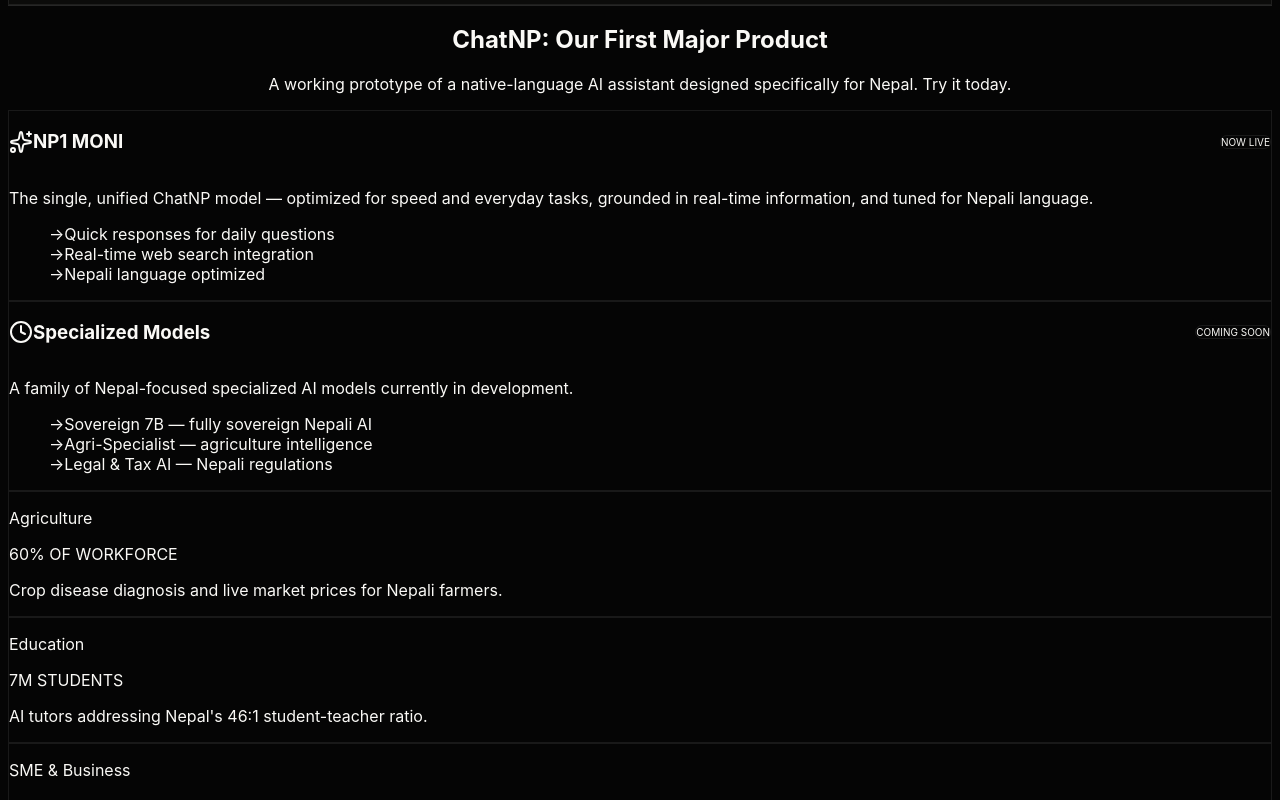
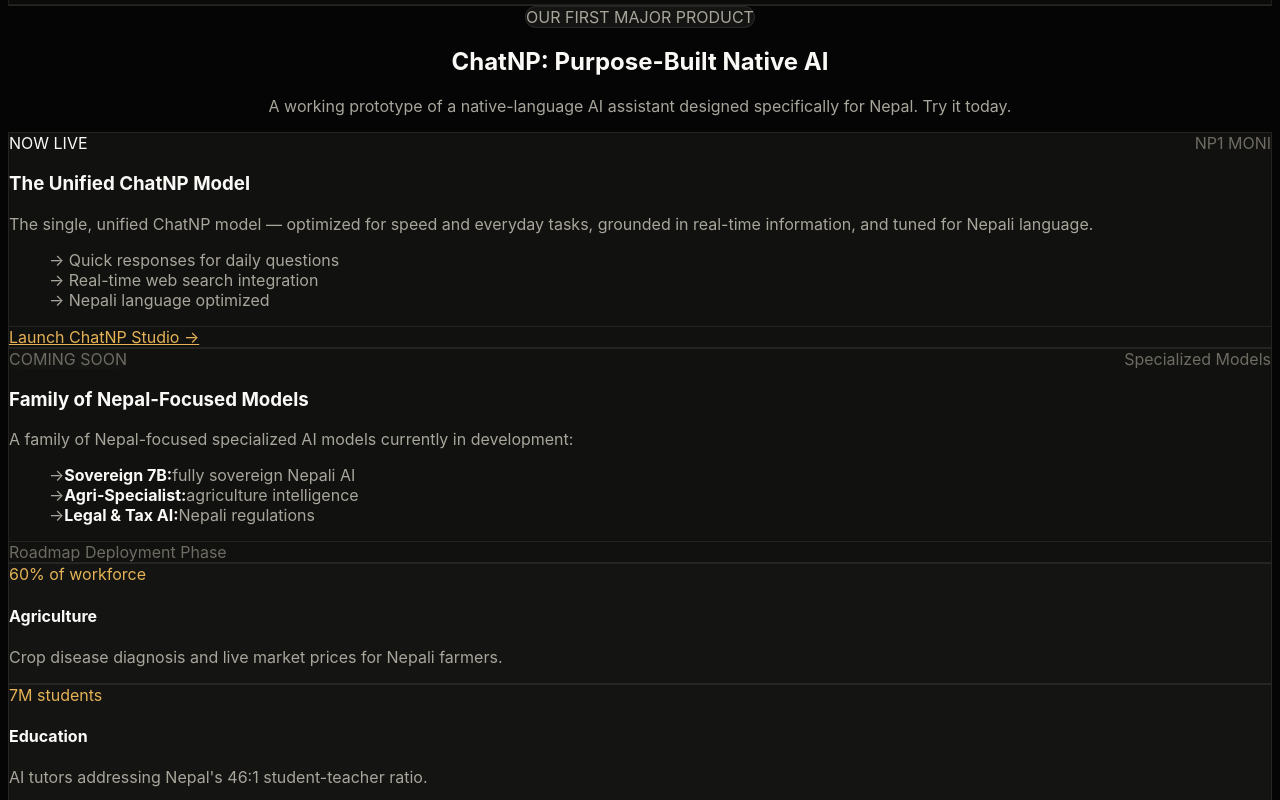
Before and after one commit to ganeshinunited-dot/Chatnepal, a Next.js app: page / in a window 1280 px wide. Shown: the part 3240-4040 px from the top of the page. Built offline with nearby package versions, Linux system fonts and the light colour scheme.

Commit message:
Update ChatNPProduct.tsx

```diff
--- a/components/ChatNPProduct.tsx
+++ b/components/ChatNPProduct.tsx
@@ -1,131 +1,104 @@
-"use client";
-import Link from 'next/link';
-import { motion } from "motion/react";
-import { Sparkles, MessageSquare, ArrowRight, Clock } from "lucide-react";
+import React from "react";
+import Link from "next/link";
 
-export function ChatNPProduct() {
+export const ChatNPProduct: React.FC = () => {
   return (
-    <section id="chatnp" className="mx-auto w-full max-w-7xl scroll-mt-32 px-4 sm:px-6">
-      <motion.div
-        initial={{ opacity: 0, y: 20 }}
-        whileInView={{ opacity: 1, y: 0 }}
-        viewport={{ once: true }}
-        transition={{ duration: 0.6 }}
-        className="text-center mb-12"
-      >
-        <h2 className="text-3xl md:text-4xl font-heading font-semibold text-white mb-4">ChatNP: Our First Major Product</h2>
-        <p className="text-zinc-400 text-lg max-w-2xl mx-auto">
+    <section id="chatnp" className="py-20 md:py-28">
+      <div className="max-w-6xl mx-auto px-4 sm:px-6 lg:px-8">
+        <div className="text-center max-w-2xl mx-auto mb-16">
+          <div className="inline-flex items-center px-3 py-1 rounded-full text-xs font-semibold uppercase tracking-wider bg-[var(--bg-surface)] border border-[var(--border-card)] text-[var(--text-secondary)] mb-4">
+            Our First Major Product
+          </div>
+          <h2 className="text-3xl sm:text-4xl font-bold tracking-tight text-[var(--text-primary)]">
+            ChatNP: Purpose-Built Native AI
+          </h2>
+          <p className="mt-4 text-base text-[var(--text-secondary)]">
             A working prototype of a native-language AI assistant designed specifically for Nepal. Try it today.
           </p>
-      </motion.div>
+        </div>
 
-      <div className="grid md:grid-cols-2 gap-8 mb-12">
-        {/* NP1 MONI — Currently Available */}
-        <motion.div
-          initial={{ opacity: 0, y: 20 }}
-          whileInView={{ opacity: 1, y: 0 }}
-          viewport={{ once: true }}
-          transition={{ duration: 0.6, delay: 0.1 }}
-          className="rounded-2xl border border-brand-blue/30 bg-white/5 p-8 backdrop-blur-sm transition-colors"
-        >
-          <div className="flex items-center gap-3 mb-4">
-            <Sparkles className="w-6 h-6 text-brand-blue-bright" />
-            <h3 className="text-xl font-semibold text-white">NP1 MONI</h3>
-            <span className="ml-auto inline-flex items-center gap-1.5 px-2.5 py-1 rounded-full bg-brand-blue/15 border border-brand-blue/30 text-[10px] font-semibold text-blue-300 uppercase tracking-wide">Now Live</span>
+        <div className="grid grid-cols-1 md:grid-cols-2 gap-8 mb-12">
+          {/* NP1 MONI Model Card */}
+          <div className="p-8 rounded-3xl card-contour border-2 border-[var(--border-subtle)] relative overflow-hidden">
+            <div className="flex items-center justify-between mb-6">
+              <span className="text-xs font-bold uppercase tracking-wider px-3 py-1 rounded-full bg-emerald-500/10 text-emerald-600 dark:text-emerald-400">
+                Now Live
+              </span>
+              <span className="text-xs font-mono text-[var(--text-tertiary)]">NP1 MONI</span>
             </div>
-          <p className="text-zinc-400 mb-6">
+            <h3 className="text-2xl font-bold text-[var(--text-primary)]">The Unified ChatNP Model</h3>
+            <p className="mt-3 text-sm text-[var(--text-secondary)] leading-relaxed">
               The single, unified ChatNP model — optimized for speed and everyday tasks, grounded in real-time information, and tuned for Nepali language.
             </p>
-          <ul className="space-y-2 text-sm text-zinc-300">
-            <li className="flex gap-2">
-              <span className="text-brand-blue-bright">→</span> Quick responses for daily questions
-            </li>
-            <li className="flex gap-2">
-              <span className="text-brand-blue-bright">→</span> Real-time web search integration
-            </li>
-            <li className="flex gap-2">
-              <span className="text-brand-blue-bright">→</span> Nepali language optimized
-            </li>
+            <ul className="mt-6 space-y-2.5 text-xs text-[var(--text-secondary)] font-medium">
+              <li className="flex items-center gap-2">→ Quick responses for daily questions</li>
+              <li className="flex items-center gap-2">→ Real-time web search integration</li>
+              <li className="flex items-center gap-2">→ Nepali language optimized</li>
             </ul>
-        </motion.div>
-
-        {/* Specialized Models — Coming Soon */}
-        <motion.div
-          initial={{ opacity: 0, y: 20 }}
-          whileInView={{ opacity: 1, y: 0 }}
-          viewport={{ once: true }}
-          transition={{ duration: 0.6, delay: 0.2 }}
-          className="rounded-2xl border border-white/10 bg-white/5 p-8 backdrop-blur-sm"
+            <div className="mt-8 pt-6 border-t border-[var(--border-card)]">
+              <Link
+                href="/chat"
+                className="inline-flex items-center text-xs font-semibold text-[var(--accent-gold)] hover:underline"
               >
-          <div className="flex items-center gap-3 mb-4">
-            <Clock className="w-6 h-6 text-brand-red" />
-            <h3 className="text-xl font-semibold text-white">Specialized Models</h3>
-            <span className="ml-auto inline-flex items-center gap-1.5 px-2.5 py-1 rounded-full bg-brand-red/10 border border-brand-red/25 text-[10px] font-semibold text-red-300 uppercase tracking-wide">Coming Soon</span>
+                Launch ChatNP Studio →
+              </Link>
             </div>
-          <p className="text-zinc-400 mb-6">
-            A family of Nepal-focused specialized AI models currently in development.
-          </p>
-          <ul className="space-y-2 text-sm text-zinc-300">
-            <li className="flex gap-2">
-              <span className="text-brand-red">→</span> Sovereign 7B — fully sovereign Nepali AI
-            </li>
-            <li className="flex gap-2">
-              <span className="text-brand-red">→</span> Agri-Specialist — agriculture intelligence
-            </li>
-            <li className="flex gap-2">
-              <span className="text-brand-red">→</span> Legal & Tax AI — Nepali regulations
-            </li>
-          </ul>
-        </motion.div>
           </div>
 
-      {/* Three High-Impact Verticals (deck) */}
-      <div className="grid md:grid-cols-3 gap-5 mb-12">
-        {[
-          { title: "Agriculture", stat: "60% of workforce", desc: "Crop disease diagnosis and live market prices for Nepali farmers." },
-          { title: "Education", stat: "7M students", desc: "AI tutors addressing Nepal's 46:1 student-teacher ratio." },
-          { title: "SME & Business", stat: "Local enterprises", desc: "Accounting, document drafting, and daily business workflows." },
-        ].map((v, i) => (
-          <motion.div
-            key={v.title}
-            initial={{ opacity: 0, y: 20 }}
-            whileInView={{ opacity: 1, y: 0 }}
-            viewport={{ once: true }}
-            transition={{ duration: 0.5, delay: 0.05 * i }}
-            className="rounded-2xl border border-white/5 bg-white/[0.02] p-6 transition-all duration-300 hover:border-brand-blue/25 hover:bg-brand-blue/5 hover:-translate-y-1"
-          >
-            <p className="text-lg font-semibold text-white mb-1">{v.title}</p>
-            <p className="text-xs font-bold uppercase tracking-widest text-brand-blue-bright mb-3">{v.stat}</p>
-            <p className="text-sm text-zinc-400 leading-relaxed">{v.desc}</p>
-          </motion.div>
-        ))}
+          {/* Specialized Models Card */}
+          <div className="p-8 rounded-3xl card-contour flex flex-col justify-between">
+            <div>
+              <div className="flex items-center justify-between mb-6">
+                <span className="text-xs font-bold uppercase tracking-wider px-3 py-1 rounded-full bg-[var(--bg-surface)] text-[var(--text-tertiary)]">
+                  Coming Soon
+                </span>
+                <span className="text-xs font-mono text-[var(--text-tertiary)]">Specialized Models</span>
+              </div>
+              <h3 className="text-2xl font-bold text-[var(--text-primary)]">Family of Nepal-Focused Models</h3>
+              <p className="mt-3 text-sm text-[var(--text-secondary)] leading-relaxed">
+                A family of Nepal-focused specialized AI models currently in development:
+              </p>
+              <ul className="mt-6 space-y-2.5 text-xs text-[var(--text-secondary)] font-medium">
+                <li className="flex items-center gap-2">→ <strong className="text-[var(--text-primary)]">Sovereign 7B:</strong> fully sovereign Nepali AI</li>
+                <li className="flex items-center gap-2">→ <strong className="text-[var(--text-primary)]">Agri-Specialist:</strong> agriculture intelligence</li>
+                <li className="flex items-center gap-2">→ <strong className="text-[var(--text-primary)]">Legal & Tax AI:</strong> Nepali regulations</li>
+              </ul>
+            </div>
+            <div className="mt-8 pt-6 border-t border-[var(--border-card)] text-xs text-[var(--text-tertiary)] font-mono">
+              Roadmap Deployment Phase
+            </div>
+          </div>
         </div>
 
-      {/* Current Status & CTA */}
-      <motion.div
-        initial={{ opacity: 0, y: 20 }}
-        whileInView={{ opacity: 1, y: 0 }}
-        viewport={{ once: true }}
-        transition={{ duration: 0.6, delay: 0.3 }}
-        className="rounded-2xl border border-brand-blue/20 bg-brand-blue/5 p-8 md:p-10 text-center"
-      >
-          <div className="inline-flex items-center gap-2 px-3 py-1.5 rounded-full bg-brand-blue/10 border border-brand-blue/25 text-xs font-semibold text-blue-300 mb-6 uppercase tracking-wide">
-          <span className="w-2 h-2 rounded-full bg-brand-blue-bright animate-pulse" />
-          <span>Active MVP</span>
+        {/* 3 Domain Breakdown Cards */}
+        <div className="grid grid-cols-1 sm:grid-cols-3 gap-6">
+          <div className="p-6 rounded-2xl bg-[var(--bg-surface)] border border-[var(--border-card)]">
+            <span className="text-xs font-mono text-[var(--accent-gold)]">60% of workforce</span>
+            <h4 className="text-lg font-bold text-[var(--text-primary)] mt-1">Agriculture</h4>
+            <p className="mt-2 text-xs text-[var(--text-secondary)] leading-relaxed">
+              Crop disease diagnosis and live market prices for Nepali farmers.
+            </p>
           </div>
-        <h3 className="text-2xl font-semibold text-white mb-4">Ready to Experience ChatNP?</h3>
-        <p className="text-zinc-400 mb-8 max-w-xl mx-auto">
-          ChatNP is a working prototype available for testing today — powered by a single unified NP1 MONI model, built for native Nepali AI.
+
+          <div className="p-6 rounded-2xl bg-[var(--bg-surface)] border border-[var(--border-card)]">
+            <span className="text-xs font-mono text-[var(--accent-gold)]">7M students</span>
+            <h4 className="text-lg font-bold text-[var(--text-primary)] mt-1">Education</h4>
+            <p className="mt-2 text-xs text-[var(--text-secondary)] leading-relaxed">
+              AI tutors addressing Nepal&apos;s 46:1 student-teacher ratio.
             </p>
-        <Link
-          href="/chat"
-          className="inline-flex h-12 items-center justify-center gap-2 rounded-xl bg-brand-blue px-8 font-bold text-white shadow-lg shadow-blue-900/30 transition-all hover:bg-brand-blue-bright"
-        >
-          <MessageSquare className="w-4 h-4" />
-          Launch ChatNP
-          <ArrowRight className="w-4 h-4" />
-        </Link>
-      </motion.div>
+          </div>
+
+          <div className="p-6 rounded-2xl bg-[var(--bg-surface)] border border-[var(--border-card)]">
+            <span className="text-xs font-mono text-[var(--accent-gold)]">Local enterprises</span>
+            <h4 className="text-lg font-bold text-[var(--text-primary)] mt-1">SME & Business</h4>
+            <p className="mt-2 text-xs text-[var(--text-secondary)] leading-relaxed">
+              Accounting, document drafting, and daily business workflows.
+            </p>
+          </div>
+        </div>
+      </div>
     </section>
   );
-}
+};
+
+export default ChatNPProduct;
```
Lines whose indentation alone changed are shown as unchanged.
